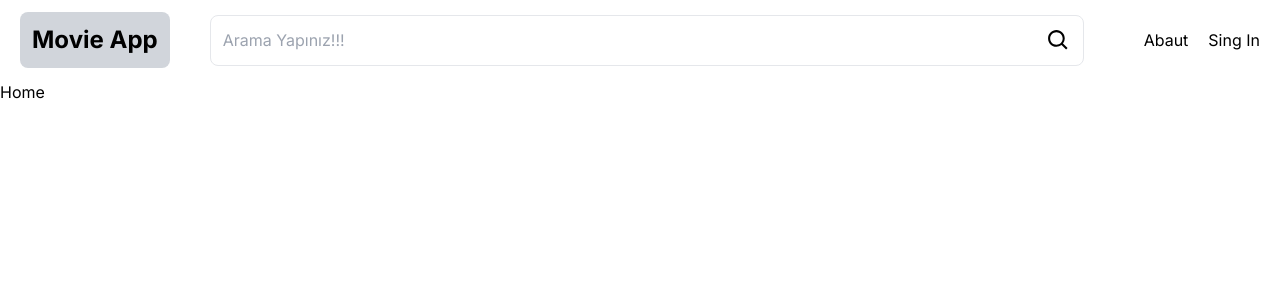
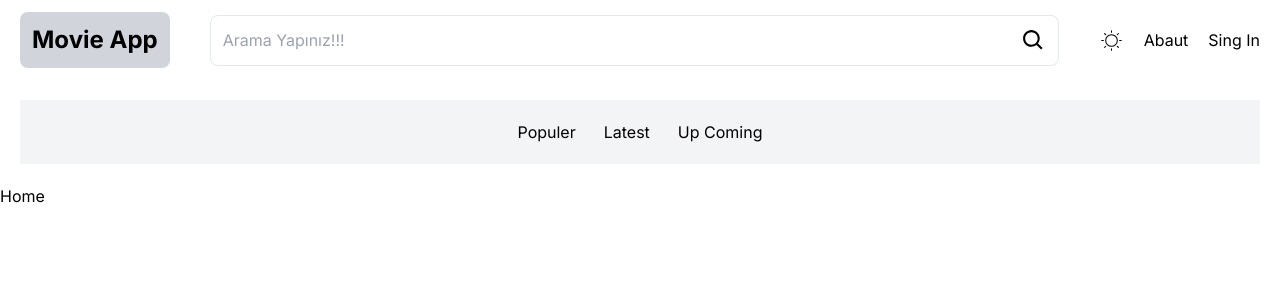
Before and after one commit to numansenlik/Movie-App, a Next.js app in the folder movie-app/: page / in a window 1280 px wide. Shown: the top 300 px of the page. Built offline with nearby package versions, Linux system fonts and the light colour scheme.

Commit message:
created tabs and  theme components

```diff
--- a/movie-app/src/app/layout.js
+++ b/movie-app/src/app/layout.js
@@ -2,12 +2,12 @@
 import "./globals.css";
 import Header from "@/components/Header";
 import Providers from "./Providers";
+import Tabs from "@/components/Tabs";
 
 const inter = Inter({ subsets: ["latin"] });
 
 export const metadata = {
   title: "Movie App",
-  description: "Generated by create next app",
 };
 
 export default function RootLayout({ children }) {
@@ -16,6 +16,7 @@
       <body className={inter.className}>
         <Providers>
           <Header />
+          <Tabs />
           {children}
         </Providers>
       </body>
--- /dev/null
+++ b/movie-app/src/components/Tabs.jsx
@@ -0,0 +1,36 @@
+"use client";
+import Link from "next/link";
+import { useSearchParams } from "next/navigation";
+
+const Tabs = () => {
+  const searchParams = useSearchParams();
+  const genre = searchParams.get("genre");
+  const tabs = [
+    {
+      name: "Populer",
+      url: "populer",
+    },
+    { name: "Latest", url: "latest" },
+    {
+      name: "Up Coming",
+      url: "upcoming",
+    },
+  ];
+  return (
+    <div className="p-5 m-5 bg-gray-100 dark:bg-gray-900 flex items-center justify-center gap-7">
+      {tabs.map((tab, i) => (
+        <Link
+          className={`cursor-pointer hover:opacity-80 ${
+            tab.url === genre
+              ? "underline underline-offset-8 text-blue-400 dark:text-orange-400"
+              : ""
+          }`}
+          href={`/?genre=${tab.url}`}
+        >
+          {tab.name}
+        </Link>
+      ))}
+    </div>
+  );
+};
+export default Tabs;
--- a/movie-app/src/components/ThemeComp.jsx
+++ b/movie-app/src/components/ThemeComp.jsx
@@ -1,6 +1,7 @@
 "use client";
 import { useEffect, useState } from "react";
 import { useTheme } from "next-themes";
+import { CiDark, CiLight } from "react-icons/ci";
 
 const ThemeComp = () => {
   const [mounted, setMounted] = useState(false);
@@ -11,6 +12,23 @@
   }, []);
 
   const themeMode = theme == "system" ? systemTheme : theme;
-  return <div>{mounted}</div>;
+  return (
+    <div>
+      {mounted &&
+        (themeMode === "dark" ? (
+          <CiDark
+            onClick={() => setTheme("light")}
+            size={25}
+            className="cursor-pointer"
+          />
+        ) : (
+          <CiLight
+            onClick={() => setTheme("dark")}
+            size={25}
+            className="cursor-pointer"
+          />
+        ))}
+    </div>
+  );
 };
 export default ThemeComp;
```
